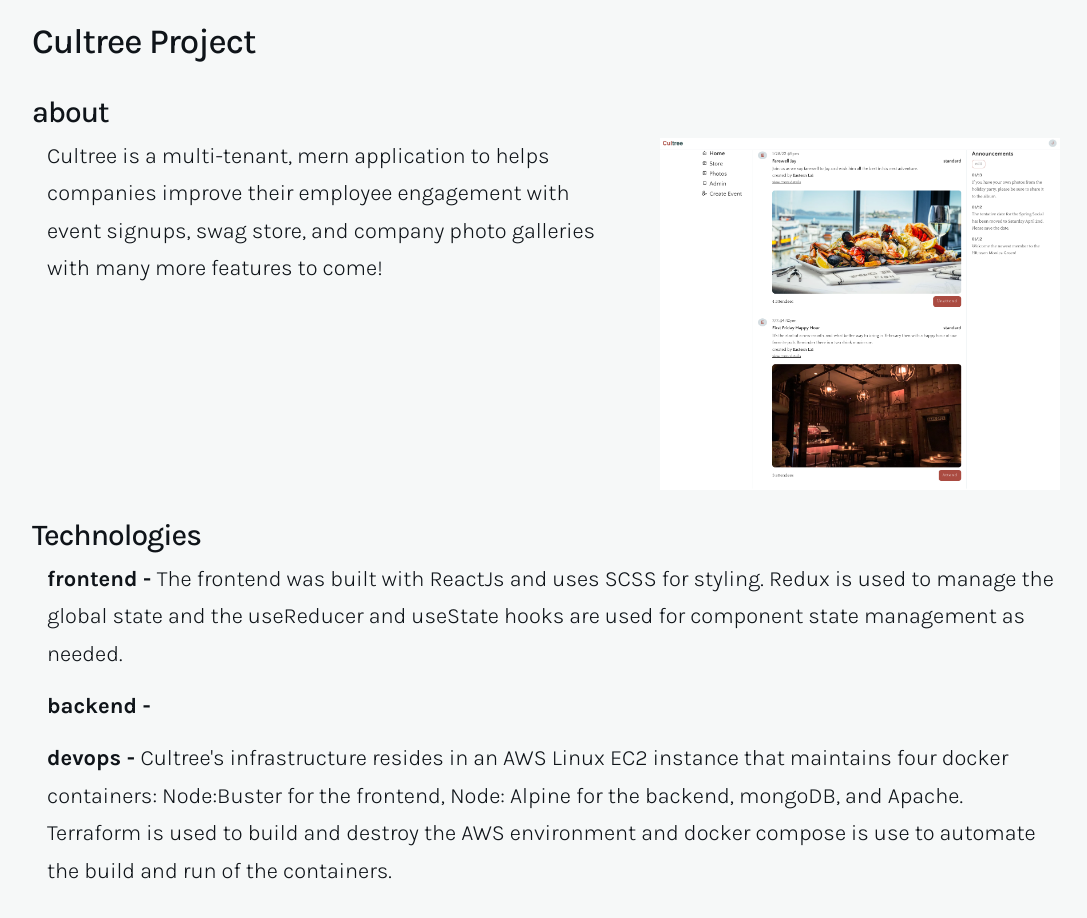
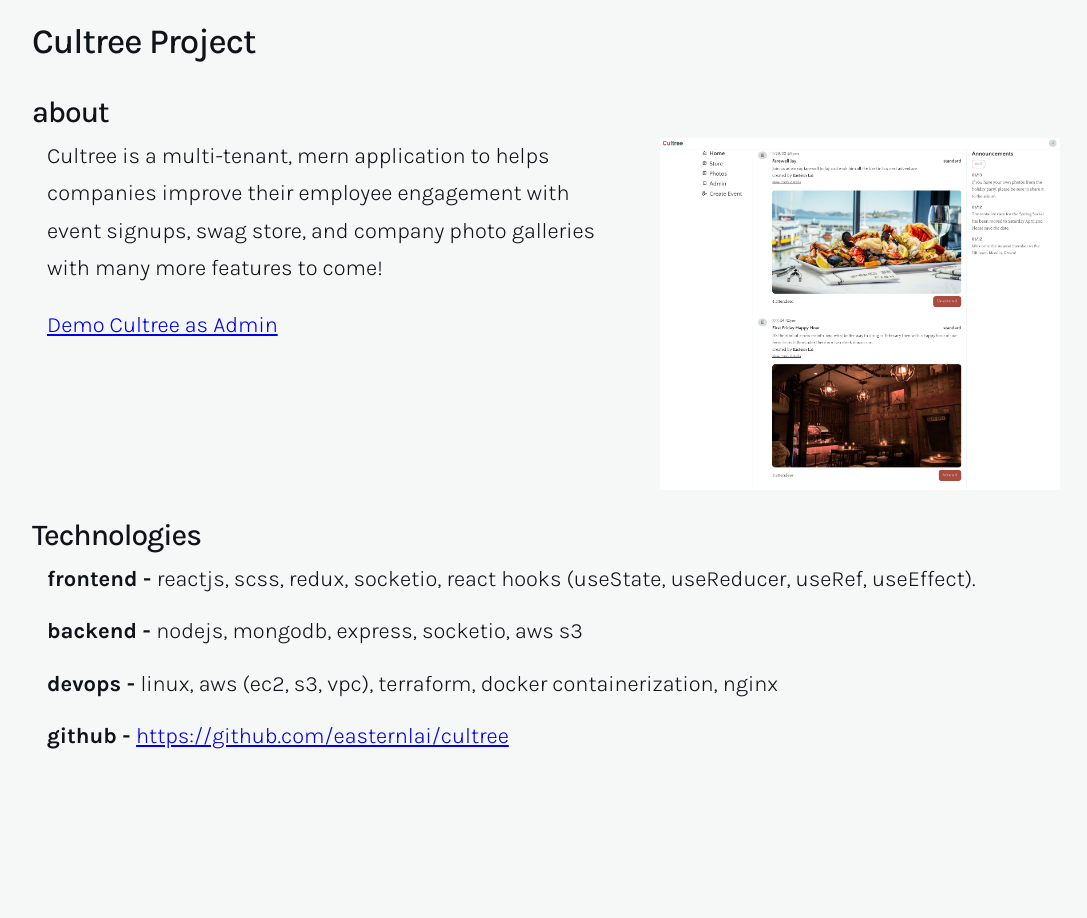
Before and after one commit to easternlai/dev-portfolio, a React (Create React App) app: page /projects in a window 1280 px wide. Shown: the part 240-1158 px from the top of the page, without its empty margins (94-1181 px from the left). After the commit the page ends 1050 px from the top, so only its background shows below. Built offline with nearby package versions, Linux system fonts and the light colour scheme.

Commit message:
completed first draft

```diff
--- a/public/index.html
+++ b/public/index.html
@@ -28,7 +28,7 @@
       work correctly both with client-side routing and a non-root public URL.
       Learn how to configure a non-root public URL by running `npm run build`.
     -->
-    <title>React App</title>
+    <title>Eastern Lai</title>
   </head>
   <body>
     <noscript>You need to enable JavaScript to run this app.</noscript>
--- a/src/pages/AboutMePage.js
+++ b/src/pages/AboutMePage.js
@@ -7,29 +7,29 @@ import buddy from "../images/buddy.JPG";
 const AboutMePage = () => {
   const images = [buddy, bingbing, suzie, marty];
   return (
-    <div className="about">
+    <div className="about text-sm">
       <div>
         <span className="bold">contact: </span>
         <span className="mb-10 italic">
           eastern.lai@gmail.com | 415.420.1297
         </span>
       </div>
-      <div>
-        <span className="bold">GitHub: </span>
-        <a href="https://github.com/easternlai">
+      <div className="">
+        <span className="bold">github: </span>
+        <a className="text-x-sm" href="https://github.com/easternlai">
           https://github.com/easternlai
         </a>
       </div>
       <div>
-        <span className="bold">LinkedIn: </span>
-        <a href="https://www.linkedin.com/in/eastern-lai-3b05b585/">
+        <span className="bold">linkedin: </span>
+        <a className="text-x-sm" href="https://www.linkedin.com/in/eastern-lai-3b05b585/">
           https://www.linkedin.com/in/eastern-lai-3b05b585/
         </a>{" "}
       </div>
       <div className="text-large">me</div>
       <div className="mt-20">
         I try to spend my free time on weekends staying connected with family and
-        maintaining friendships that have lasted decades. I also like to explore new walks in different
+        maintaining friendships that have lasted decades. I also like to explore new walk in different
         neighborhoods with my little friends and do my best to make sure they are living
         their best lives.
       </div>
--- a/src/pages/ProjectPage.js
+++ b/src/pages/ProjectPage.js
@@ -7,33 +7,43 @@ const ProjectPage = () => {
       <div className="text-large mb-10">Cultree Project</div>
       <div className="text-med">about </div>
       <div className="projects-page__wrapper">
-      <div className="ml-15">
-        Cultree is a multi-tenant, mern application to helps companies improve
-        their employee engagement with event signups, swag store, and company
-        photo galleries with many more features to come!
+        <div className="ml-15">
+          <div>
+            Cultree is a multi-tenant, mern application to helps companies
+            improve their employee engagement with event signups, swag store,
+            and company photo galleries with many more features to come!
+          </div>
+          <div className="mt-20">
+            <a
+              target="_blank"
+              href="http://ec2-34-221-182-244.us-west-2.compute.amazonaws.com/demologin/dscott@demo-co.com/Password123!"
+            >
+              Demo Cultree as Admin
+            </a>
+          </div>
+
+          <div className></div>
+        </div>
+        <img src={cultree} className="projects-page__wrapper--image" />
       </div>
-      <img src={cultree} className="projects-page__wrapper--image"/>
-      </div>
-
 
       <div className="text-med  mt-20">Technologies </div>
       <div className="ml-15 mb-10">
-        <span className="bold">frontend - </span>The frontend was built with
-        ReactJs and uses SCSS for styling. Redux is used to manage the global
-        state and the useReducer and useState hooks are used for component state
-        management as needed.
+        <span className="bold">frontend - </span>reactjs, scss, redux, socketio,
+        react hooks (useState, useReducer, useRef, useEffect).
       </div>
       <div className="ml-15 mb-10">
-        <span className="bold">backend - </span>
-
+        <span className="bold">backend - </span>nodejs, mongodb, express,
+        socketio, aws s3
       </div>
       <div className="ml-15 mb-10">
-        <span className="bold">devops - </span>
-        Cultree's infrastructure resides in an AWS Linux EC2 instance that
-        maintains  four docker containers: Node:Buster for the frontend, Node: Alpine for the backend, mongoDB, and Apache.
-        Terraform is used to build and destroy the AWS environment and docker
-        compose is use to automate the build and run of the containers.
+        <span className="bold">devops - </span> linux, aws (ec2, s3, vpc),
+        terraform, docker containerization, nginx
       </div>
+      <div className="ml-15 mb-10">
+        <span className="bold">github - </span> <a href="https://github.com/easternlai/cultree" target="_blank">https://github.com/easternlai/cultree</a>
+      </div>
+
     </div>
   );
 };
--- a/src/styles/base/_typography.scss
+++ b/src/styles/base/_typography.scss
@@ -101,6 +101,9 @@ body {
   font-size: 1.8rem;
 
 }
+.text-x-sm{
+  font-size: 1.5rem;
+}
 
   .bold{
     font-weight: bold;
```
